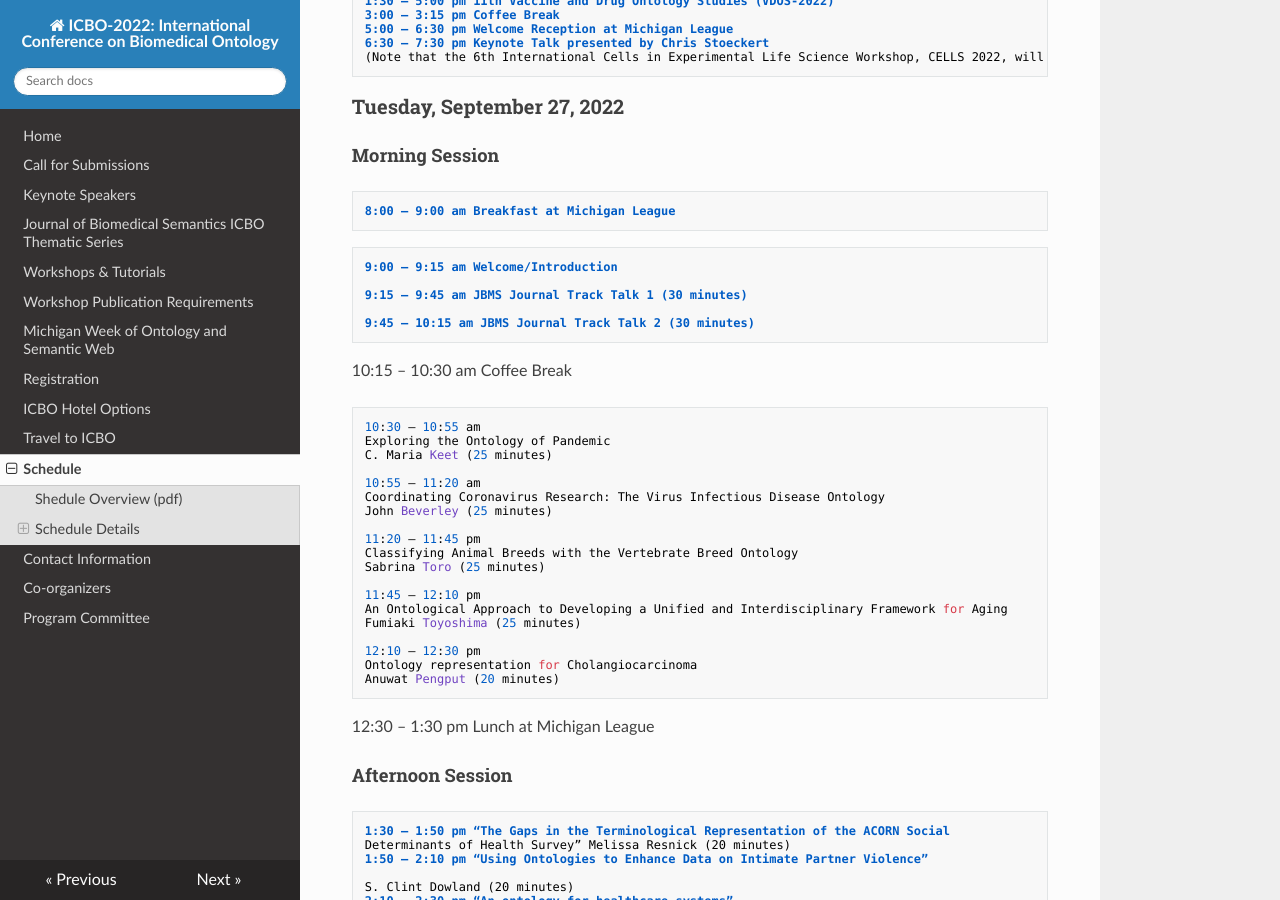
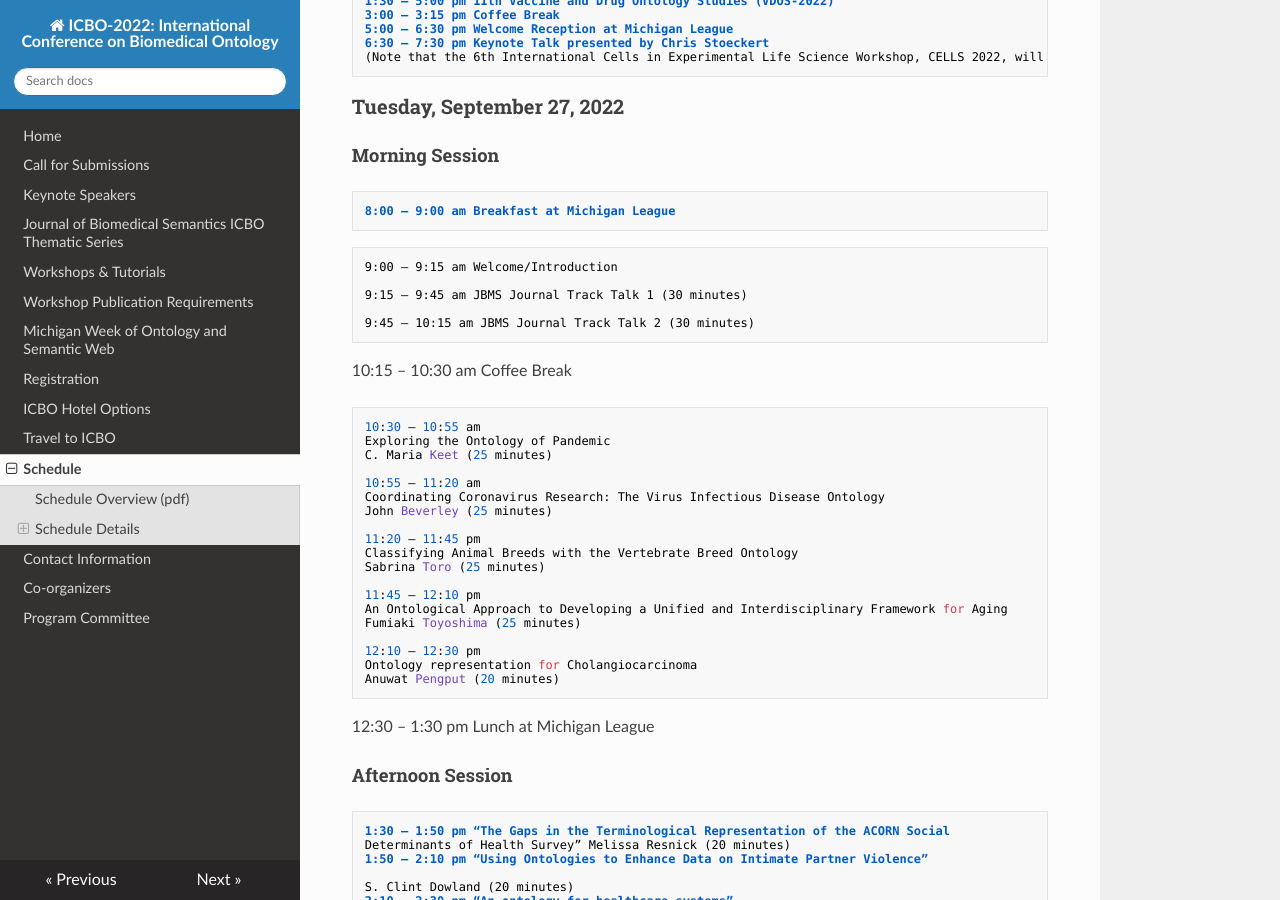
Before and after one commit to johnbeve/BFO-Organization, an MkDocs documentation site: the page built from docs/icbo-schedule.md, in a window 1280 px wide and 900 px high, scrolled down 1688 px. Built offline with MkDocs 1.6.1, drawn with Linux system fonts in a browser that asks for light colours; nearby versions of some CDN libraries; some of the changed text lies outside the part shown.

Commit message:
Update icbo-schedule.md

````diff
--- a/docs/icbo-schedule.md
+++ b/docs/icbo-schedule.md
@@ -1,5 +1,5 @@
 # ICBO 2022 Scheduling
-## Shedule Overview ([pdf](ICBO-2022-Scheduling.pdf))
+## Schedule Overview ([pdf](ICBO-2022-Scheduling.pdf))
 ![icbo-schedule](icbo-schedule.png)
 
 
@@ -52,7 +52,7 @@
 ```
 8:00 – 9:00 am Breakfast at Michigan League
 ```
-```
+```txt
 9:00 – 9:15 am Welcome/Introduction
 
 9:15 – 9:45 am JBMS Journal Track Talk 1 (30 minutes)
````
